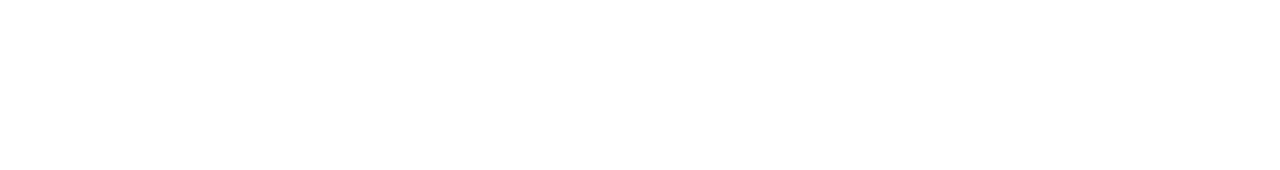
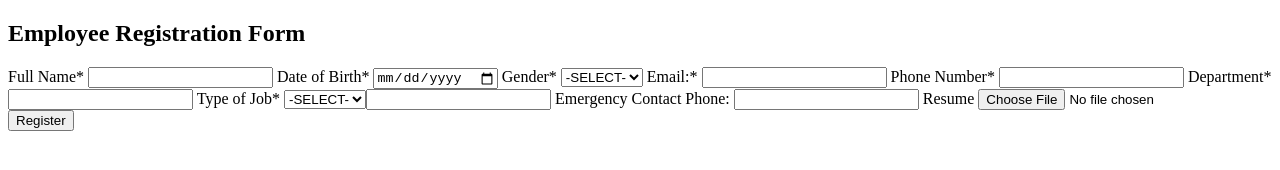
Before and after one commit to NiobieCatalig/Registration, a plain HTML site: page index.html in a window 1280 px wide. Drawn offline with Linux system fonts and the light colour scheme.

Commit message:
Forms  added

```diff
--- a/index.html
+++ b/index.html
@@ -3,10 +3,71 @@
     <head>
         <meta charset="UTF-8">
         <title>Employee Registration Form</title>
-        <link rel="stylesheet" href="external_registration.css">
+        <link rel="stylesheet" href="external_registration.css"> <!--Links Css file to index-->
     </head>
 
     <body>
 
-        </body>
+       <div class="form-container">
+
+        <h2>Employee Registration Form</h2>
+        <form action="#" method="post">
+
+            <!--Required to restrict submission until filled-->
+
+            <!--FUll NAME INPUT-->
+            <label for="FullName">Full Name*</label>
+            <input type="data" id="fullname" name="Full Name" required>
+
+            <!--Date of Birth INPUT-->
+            <label for="Dateofbirth">Date of Birth*</label>
+            <input type="date" id="dob" name="date of birth" required>
+
+             <!--Gender INPUT-->
+            <label for="Gender">Gender*</label>
+            <select id="ame" name="date of birth" required>
+                <option value="">-SELECT-</option>
+                <option value="male">Male</option>
+                <option value="female">Female</option>
+                <option value="other">Others</option>
+            </select>
+
+            <!--Email Input-->
+            <label for="Email">Email:*</label>
+            <input type="email" id="email" name="email" required>
+
+            <!--Contacts-->
+           <label for="Contacts">Phone Number*</label>
+           <input type ="tel" id="phone" name="phone" required>
+
+           <label for="Department">Department*</label>
+           <input type ="text" id="Department" name="Department" required>
+
+            <!--Employee type Input-->
+            <label for="Email">Type of Job*</label>
+            <Select id="job" name="JobType" required>
+                <option value="">-SELECT-</option>
+                <option value="Full Time">Full Time</option>
+                <option value="Part Time">Part Time</option>
+                <option value="Contract">Contract</option>
+
+            <!--Emergency Contacts name-->
+            <label for="emergencyName">Emergency Contact Name:</label>
+            <input type="text" id="emergencyName" name="emergencyName">
+
+            <!--Emergency contact phone-->
+            <label for="emergencyPhone">Emergency Contact Phone:</label>
+            <input type="tel" id="emergencyPhone" name="emergencyPhone">
+
+            <!--Resume Upload-->
+            <label for="Resume">Resume</label>
+            <input type="file" id="resume" name="resume">
+            <button type="submit">Register</button>
+        </form>
+
+
+       </div>
+
+    </body>
+
 </html>
```
